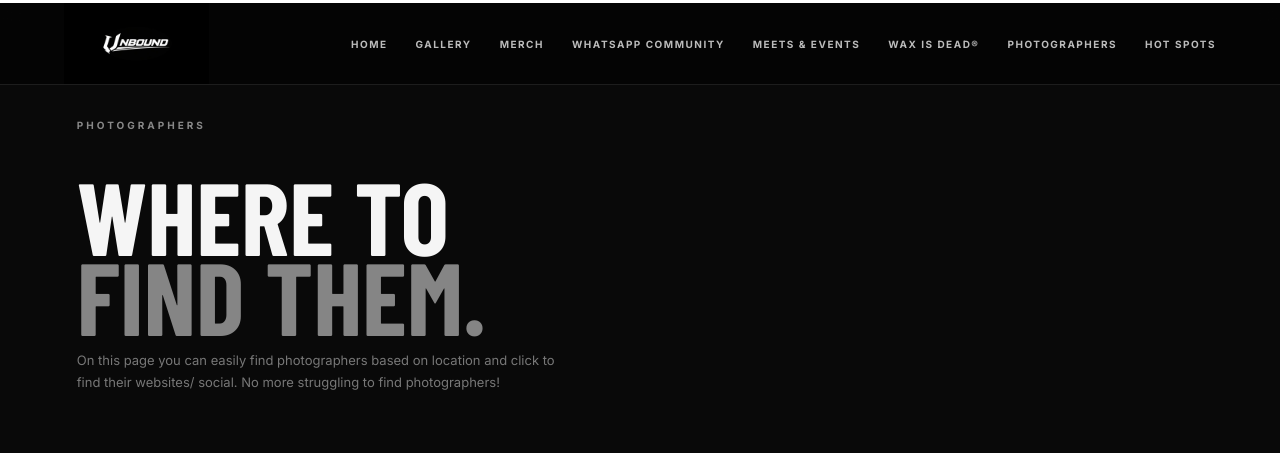
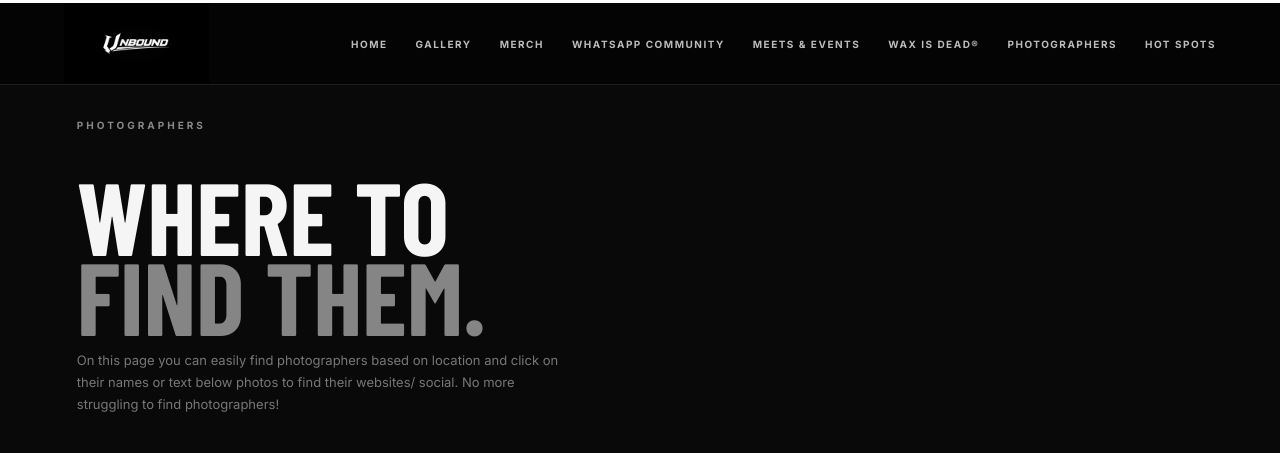
Before and after one commit to alexsaxo2310-tech/unbound-car-community, a plain HTML site: page photographers.html in a window 1280 px wide. Shown: the top 453 px of the page. Drawn offline with nearby package versions, Linux system fonts and the light colour scheme; a web font is replaced by a local one.

Commit message:
Clarify instructions for finding photographers
Updated text to clarify how to find photographers on the page.

```diff
--- a/photographers.html
+++ b/photographers.html
@@ -114,7 +114,7 @@
 
 <section class="merch section dark" id="merch">
   <div class="label">PHOTOGRAPHERS</div>
-  <div class="section-head"><div><h2>WHERE TO<br><em>FIND THEM.</em></h2><p>On this page you can easily find photographers based on location and click to find their websites/ social. No more struggling to find photographers!</p></div></div>
+  <div class="section-head"><div><h2>WHERE TO<br><em>FIND THEM.</em></h2><p>On this page you can easily find photographers based on location and click on their names or text below photos to find their websites/ social. No more struggling to find photographers!</p></div></div>
   <h3>Cambridgeshire:</h3>
   <div class="product-detail-card">
     <a href="https://lasmalagzdina.co.uk/"><h3>Lasma Lagzdina Photography</h3></a>
```
